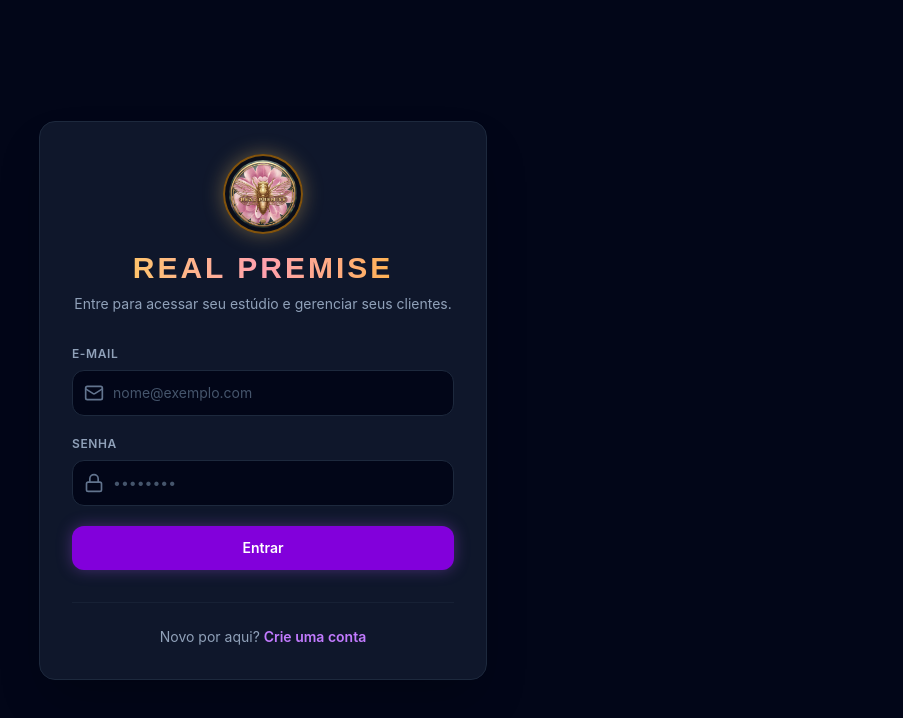
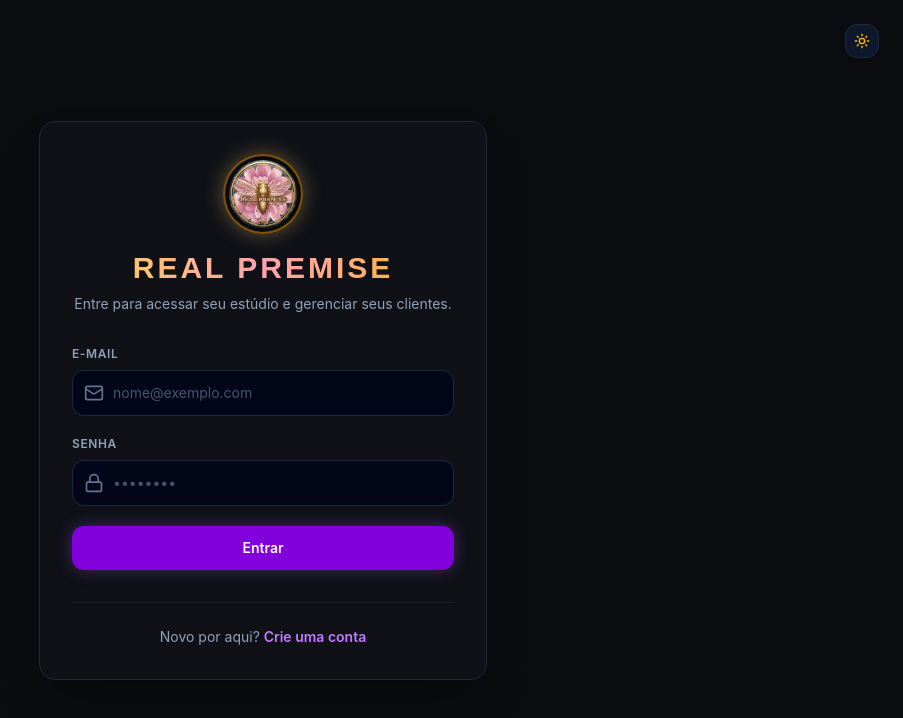
Before and after one commit to cardosokks/buildDreamer, a React (Vite) app in the folder frontend/: page / in a window 1280 px wide. Shown: the top 718 px of the page, without its empty margins (377-1280 px from the left). Built offline with nearby package versions, Linux system fonts and the light colour scheme; no server answers.

Commit message:
feat: complete frontend theme scan and universal normalization for dark and light minimalist design across all pages, modals and builder panels

```diff
--- a/frontend/src/components/AuthPage.tsx
+++ b/frontend/src/components/AuthPage.tsx
@@ -1,6 +1,7 @@
 import React, { useState } from 'react';
 import { useAuth } from '../context/AuthContext';
-import { Lock, Mail, User, ShieldAlert } from 'lucide-react';
+import { useTheme } from '../context/ThemeContext';
+import { Lock, Mail, User, ShieldAlert, Sun, Moon } from 'lucide-react';
 import { API_URL } from '../config';
 
 interface AuthPageProps {
@@ -9,6 +10,7 @@ interface AuthPageProps {
 
 export const AuthPage: React.FC<AuthPageProps> = ({ onSuccess }) => {
   const { login } = useAuth();
+  const { theme, toggleTheme } = useTheme();
   const [isLogin, setIsLogin] = useState(true);
   const [email, setEmail] = useState('');
   const [password, setPassword] = useState('');
@@ -54,8 +56,25 @@ export const AuthPage: React.FC<AuthPageProps> = ({ onSuccess }) => {
   };
 
   return (
-    <div className="min-h-screen bg-slate-950 flex flex-col justify-center items-center px-4 font-sans text-slate-100">
-      <div className="w-full max-w-md bg-slate-900 border border-slate-800 rounded-2xl p-8 shadow-2xl backdrop-blur-md">
+    <div className={`min-h-screen flex flex-col justify-center items-center px-4 font-sans relative transition-colors duration-200 ${
+      theme === 'light' ? 'bg-slate-50 text-slate-900' : 'bg-[#0a0c10] text-slate-100'
+    }`}>
+      {/* Botão de Tema no Canto Superior */}
+      <button
+        onClick={toggleTheme}
+        className={`absolute top-6 right-6 p-2 rounded-xl border transition-all cursor-pointer shadow-sm ${
+          theme === 'light'
+            ? 'bg-white border-slate-200 text-slate-800 hover:bg-slate-100'
+            : 'bg-slate-900 border-slate-800 text-amber-300 hover:bg-slate-800'
+        }`}
+        title={theme === 'dark' ? 'Mudar para Modo Claro' : 'Mudar para Modo Escuro'}
+      >
+        {theme === 'dark' ? <Sun className="w-4 h-4 text-amber-400" /> : <Moon className="w-4 h-4 text-indigo-600" />}
+      </button>
+
+      <div className={`w-full max-w-md border rounded-2xl p-8 shadow-2xl backdrop-blur-md transition-colors duration-200 ${
+        theme === 'light' ? 'bg-white border-slate-200' : 'bg-[#0f1117] border-slate-800'
+      }`}>
 
         {/* Header / Logo */}
         <div className="text-center mb-8">
--- a/frontend/src/index.css
+++ b/frontend/src/index.css
@@ -3,14 +3,14 @@
 
 /* ─── Minimalist Design System Variables ──────────────────────────── */
 :root {
-  --bg-app: #090a0f;
-  --bg-surface: #11131a;
-  --bg-sidebar: #0d0f15;
-  --bg-card: #151822;
-  --bg-input: #0c0d12;
+  --bg-app: #0a0c10;
+  --bg-surface: #0f1117;
+  --bg-sidebar: #0b0d13;
+  --bg-card: #13161f;
+  --bg-input: #0a0b10;
 
-  --border-subtle: #202433;
-  --border-strong: #2e3447;
+  --border-subtle: #1e222d;
+  --border-strong: #2a303f;
 
   --text-primary: #f8fafc;
   --text-secondary: #94a3b8;
@@ -18,9 +18,9 @@
 
   --accent-primary: #6366f1;
   --accent-hover: #4f46e5;
-  --accent-light: rgba(99, 102, 241, 0.12);
+  --accent-light: rgba(99, 102, 241, 0.15);
 
-  --gold-accent: #d4af37;
+  --gold-accent: #e5b95f;
 }
 
 html.light {
@@ -28,7 +28,7 @@ html.light {
   --bg-surface: #ffffff;
   --bg-sidebar: #f1f5f9;
   --bg-card: #ffffff;
-  --bg-input: #f8fafc;
+  --bg-input: #ffffff;
 
   --border-subtle: #e2e8f0;
   --border-strong: #cbd5e1;
@@ -41,7 +41,7 @@ html.light {
   --accent-hover: #4338ca;
   --accent-light: rgba(79, 70, 229, 0.08);
 
-  --gold-accent: #b89726;
+  --gold-accent: #b88628;
 }
 
 body {
@@ -57,19 +57,80 @@ h1, h2, h3, h4, .font-heading {
   font-family: 'Outfit', sans-serif;
 }
 
-/* ─── Global Theme Utility Classes ────────────────────────────────── */
-.app-bg { background-color: var(--bg-app); }
-.surface-bg { background-color: var(--bg-surface); }
-.sidebar-bg { background-color: var(--bg-sidebar); }
-.card-bg { background-color: var(--bg-card); }
-.input-bg { background-color: var(--bg-input); }
+/* ─── Global Theme Utility Overrides for Full Consistency ─────────── */
+html.light .bg-\[\#07020d\],
+html.light .bg-\[\#0a0c10\],
+html.light .bg-\[\#090a0f\],
+html.light .bg-\[\#0b0614\],
+html.light .bg-\[\#030007\],
+html.light .bg-slate-950 {
+  background-color: #f8fafc !important;
+  color: #0f172a !important;
+}
 
-.border-theme { border-color: var(--border-subtle); }
-.border-theme-strong { border-color: var(--border-strong); }
+html.light .bg-\[\#0f0b18\],
+html.light .bg-\[\#090410\],
+html.light .bg-\[\#0b0d13\],
+html.light .bg-\[\#130d1e\],
+html.light .bg-\[\#130d20\],
+html.light .bg-\[\#0f1117\],
+html.light .bg-\[\#151822\],
+html.light .bg-slate-900 {
+  background-color: #ffffff !important;
+  color: #0f172a !important;
+}
 
-.text-theme-primary { color: var(--text-primary); }
-.text-theme-secondary { color: var(--text-secondary); }
-.text-theme-muted { color: var(--text-muted); }
+html.light .bg-slate-900\/30,
+html.light .bg-slate-900\/40,
+html.light .bg-slate-900\/50,
+html.light .bg-slate-900\/60,
+html.light .bg-slate-900\/80,
+html.light .bg-slate-950\/60,
+html.light .bg-slate-950\/80,
+html.light .bg-\[\#0f0b18\]\/60,
+html.light .bg-\[\#0f0b18\]\/90 {
+  background-color: rgba(241, 245, 249, 0.85) !important;
+  color: #0f172a !important;
+}
+
+html.light .border-slate-800,
+html.light .border-slate-850,
+html.light .border-slate-855,
+html.light .border-slate-900,
+html.light .border-slate-900\/80 {
+  border-color: #e2e8f0 !important;
+}
+
+html.light .text-white {
+  color: #0f172a !important;
+}
+
+html.light .text-slate-100,
+html.light .text-slate-200 {
+  color: #1e293b !important;
+}
+
+html.light .text-slate-300,
+html.light .text-slate-400 {
+  color: #475569 !important;
+}
+
+html.light .text-slate-500 {
+  color: #64748b !important;
+}
+
+html.light input,
+html.light select,
+html.light textarea {
+  background-color: #ffffff !important;
+  border-color: #cbd5e1 !important;
+  color: #0f172a !important;
+}
+
+html.light input::placeholder,
+html.light textarea::placeholder {
+  color: #94a3b8 !important;
+}
 
 /* Minimalist Scrollbar */
 ::-webkit-scrollbar {
```
